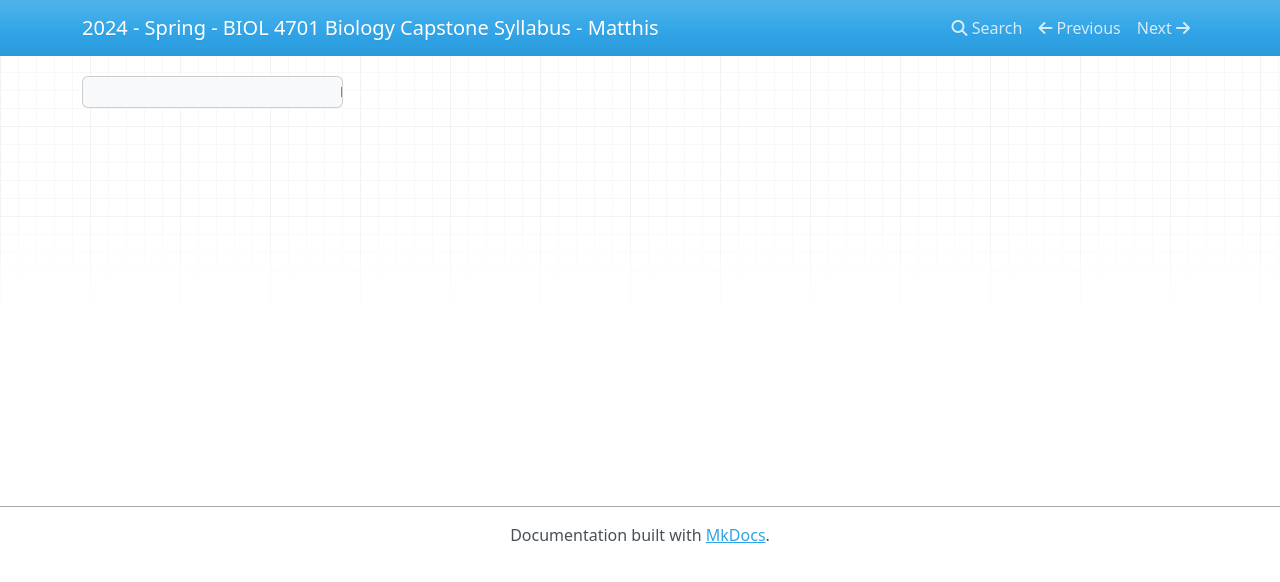
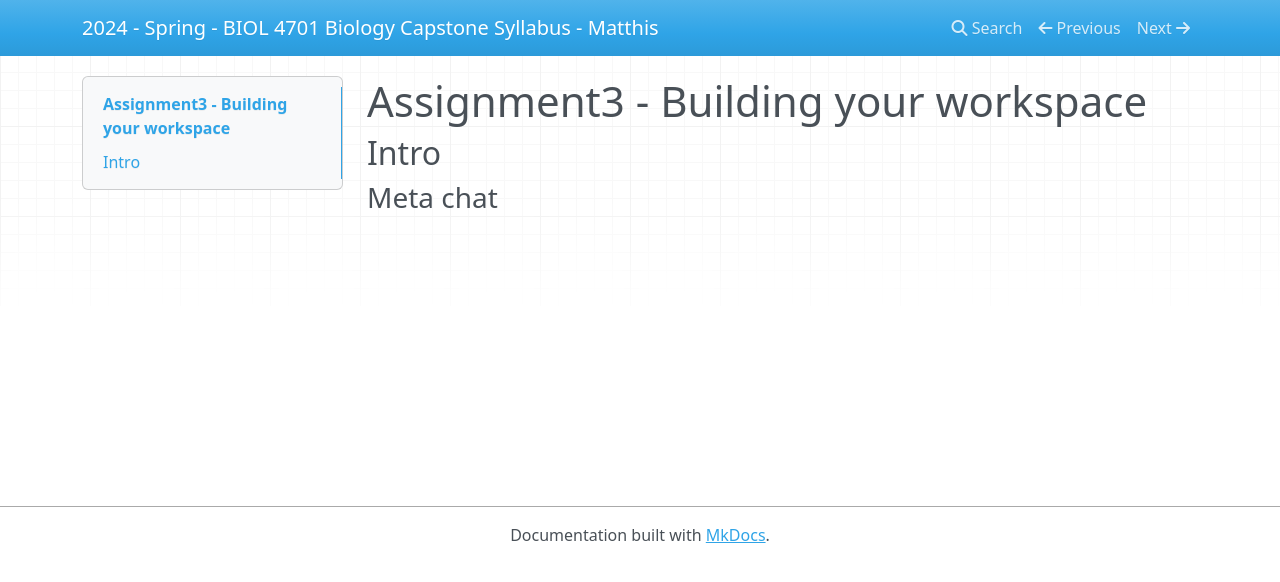
Before and after one commit to HumanMovementNeuroscience/capstone, an MkDocs documentation site: the page built from docs/course_materials/assignments/assignment3/assignment3-content-outline.md, in a window 1280 px wide. Shown: the top 582 px of the page. Built offline with MkDocs 1.6.1, drawn with Linux system fonts in a browser that asks for light colours; nearby versions of some CDN libraries.

Commit message:
Feb 7, 2024, 1:44 PM

```diff
--- a/docs/course_materials/assignments/assignment3/assignment3-content-outline.md
+++ b/docs/course_materials/assignments/assignment3/assignment3-content-outline.md
@@ -1 +1,4 @@
-#
+# Assignment3 - Building your workspace
+
+## Intro
+### Meta chat
```
